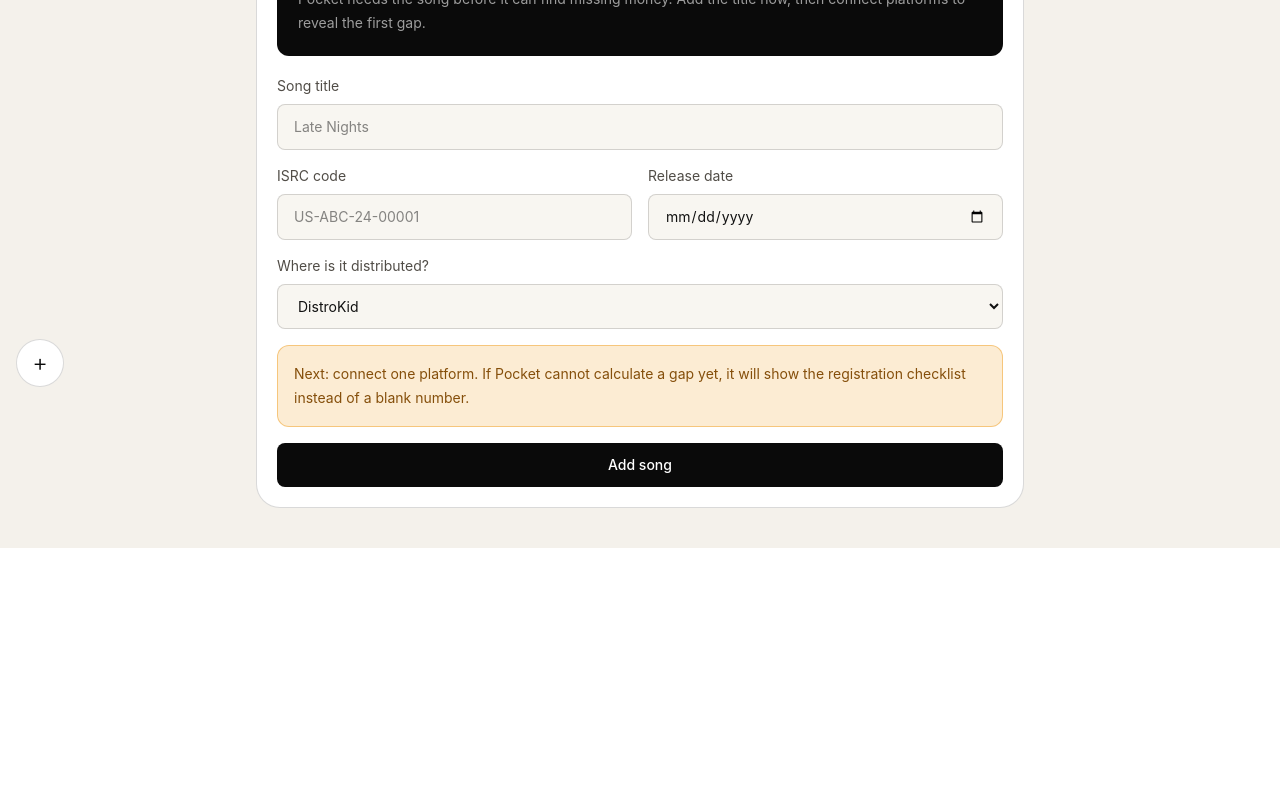
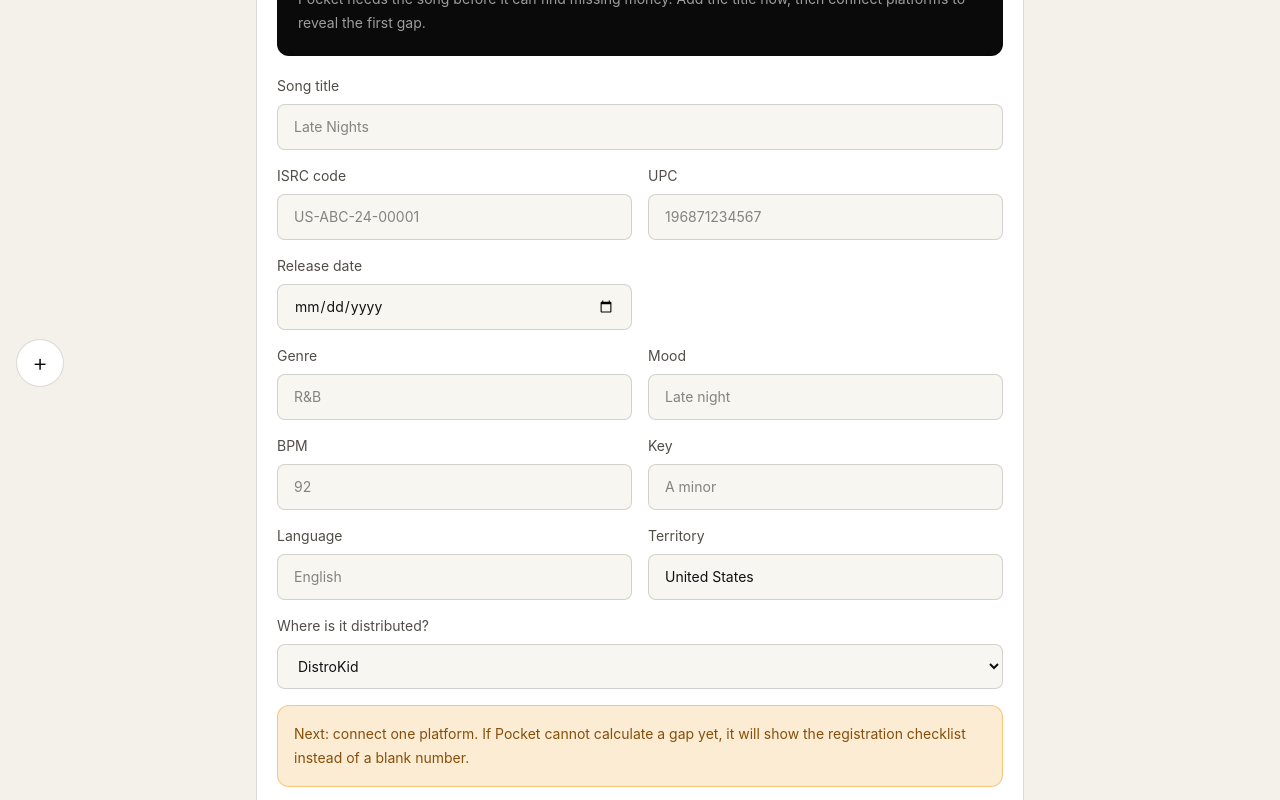
Before and after one commit to oogunbiyi22/pocket-manager, a Next.js app: page /projects/new in a window 1280 px wide. Shown: the part 389-1189 px from the top of the page. Before the commit the page ends 937 px from the top, so only its background shows below. Built offline with nearby package versions, Linux system fonts and the light colour scheme.

Commit message:
Capture full song metadata on add

```diff
--- a/src/app/projects/new/page.tsx
+++ b/src/app/projects/new/page.tsx
@@ -11,7 +11,14 @@ export default function NewProjectPage() {
   const [form, setForm] = useState({
     title: "",
     isrc: "",
+    upc: "",
     releaseDate: "",
+    genre: "",
+    mood: "",
+    bpm: "",
+    musicalKey: "",
+    language: "",
+    territory: "United States",
     distributor: "DistroKid",
   });
 
@@ -25,7 +32,14 @@ export default function NewProjectPage() {
     const songId = createSong({
       title,
       isrc: form.isrc,
+      upc: form.upc,
       releaseDate: form.releaseDate,
+      genre: form.genre,
+      mood: form.mood,
+      bpm: form.bpm ? Number(form.bpm) : undefined,
+      musicalKey: form.musicalKey,
+      language: form.language,
+      territory: form.territory,
       distributor: form.distributor,
     });
 
@@ -68,6 +82,16 @@ export default function NewProjectPage() {
             </label>
 
             <label className="block text-sm text-[#514d47]">
+              <span className="mb-2 block">UPC</span>
+              <input
+                value={form.upc}
+                onChange={(event) => setForm((current) => ({ ...current, upc: event.target.value }))}
+                placeholder="196871234567"
+                className="w-full rounded-lg border-[0.5px] border-black/15 bg-[#f8f6f1] px-4 py-3 text-[#111] outline-none transition focus:border-black/35"
+              />
+            </label>
+
+            <label className="block text-sm text-[#514d47]">
               <span className="mb-2 block">Release date</span>
               <input
                 type="date"
@@ -76,6 +100,28 @@ export default function NewProjectPage() {
                 className="w-full rounded-lg border-[0.5px] border-black/15 bg-[#f8f6f1] px-4 py-3 text-[#111] outline-none transition focus:border-black/35"
               />
             </label>
+          </div>
+
+          <div className="grid gap-4 sm:grid-cols-2">
+            {[
+              ["Genre", "genre", "R&B"],
+              ["Mood", "mood", "Late night"],
+              ["BPM", "bpm", "92"],
+              ["Key", "musicalKey", "A minor"],
+              ["Language", "language", "English"],
+              ["Territory", "territory", "United States"],
+            ].map(([label, key, placeholder]) => (
+              <label key={key} className="block text-sm text-[#514d47]">
+                <span className="mb-2 block">{label}</span>
+                <input
+                  type={key === "bpm" ? "number" : "text"}
+                  value={form[key as keyof typeof form]}
+                  onChange={(event) => setForm((current) => ({ ...current, [key]: event.target.value }))}
+                  placeholder={placeholder}
+                  className="w-full rounded-lg border-[0.5px] border-black/15 bg-[#f8f6f1] px-4 py-3 text-[#111] outline-none transition focus:border-black/35"
+                />
+              </label>
+            ))}
           </div>
 
           <label className="block text-sm text-[#514d47]">
--- a/src/components/pocket-provider.tsx
+++ b/src/components/pocket-provider.tsx
@@ -43,7 +43,14 @@ type CreateProjectInput = {
 type CreateSongInput = {
   title: string;
   isrc: string;
+  upc?: string;
   releaseDate: string;
+  genre?: string;
+  mood?: string;
+  bpm?: number;
+  musicalKey?: string;
+  language?: string;
+  territory?: string;
   distributor: string;
   collaborators?: SongCatalogItem["collaborators"];
 };
@@ -385,18 +392,36 @@ export function PocketProvider({ children }: { children: ReactNode }) {
 
         const distributor = input.distributor || "Not connected";
         const hasDistributor = distributor !== "Not sure yet" && distributor !== "Not connected";
+        const territory = input.territory?.trim() || "United States";
+        const metadataComplete = Boolean(
+          input.isrc.trim() &&
+            input.upc?.trim() &&
+            input.releaseDate &&
+            input.genre?.trim() &&
+            input.mood?.trim() &&
+            input.bpm &&
+            input.musicalKey?.trim() &&
+            input.language?.trim() &&
+            territory,
+        );
         const song: SongCatalogItem = {
           id: songId,
           title,
           isrc: input.isrc.trim(),
+          upc: input.upc?.trim(),
           releaseDate: input.releaseDate || "Release date needed",
+          genre: input.genre?.trim(),
+          mood: input.mood?.trim(),
+          bpm: input.bpm,
+          musicalKey: input.musicalKey?.trim(),
+          language: input.language?.trim(),
           streams: 0,
-          territory: "United States",
+          territory,
           collaborators: input.collaborators?.length
             ? input.collaborators
             : [{ name: profile.artistName || "You", role: "master_owner", ownershipPercentage: 100, signed: false }],
           distributionPlatforms: hasDistributor ? [distributor] : [],
-          metadataComplete: Boolean(input.isrc.trim() && input.releaseDate),
+          metadataComplete,
           artworkUploaded: false,
           splitSheetSigned: false,
           revenueStreams: buildStarterRevenueStreams(distributor),
```
